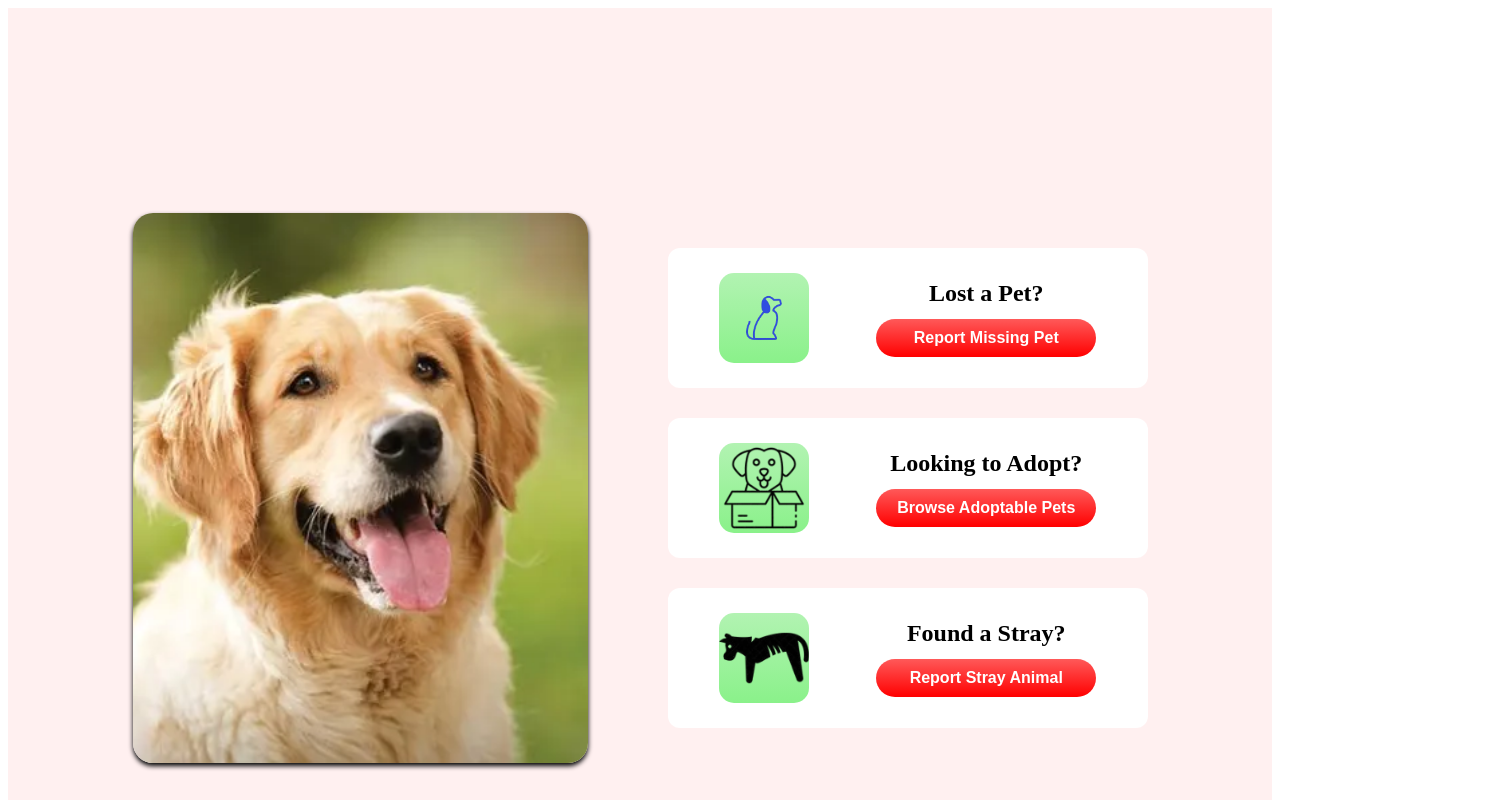
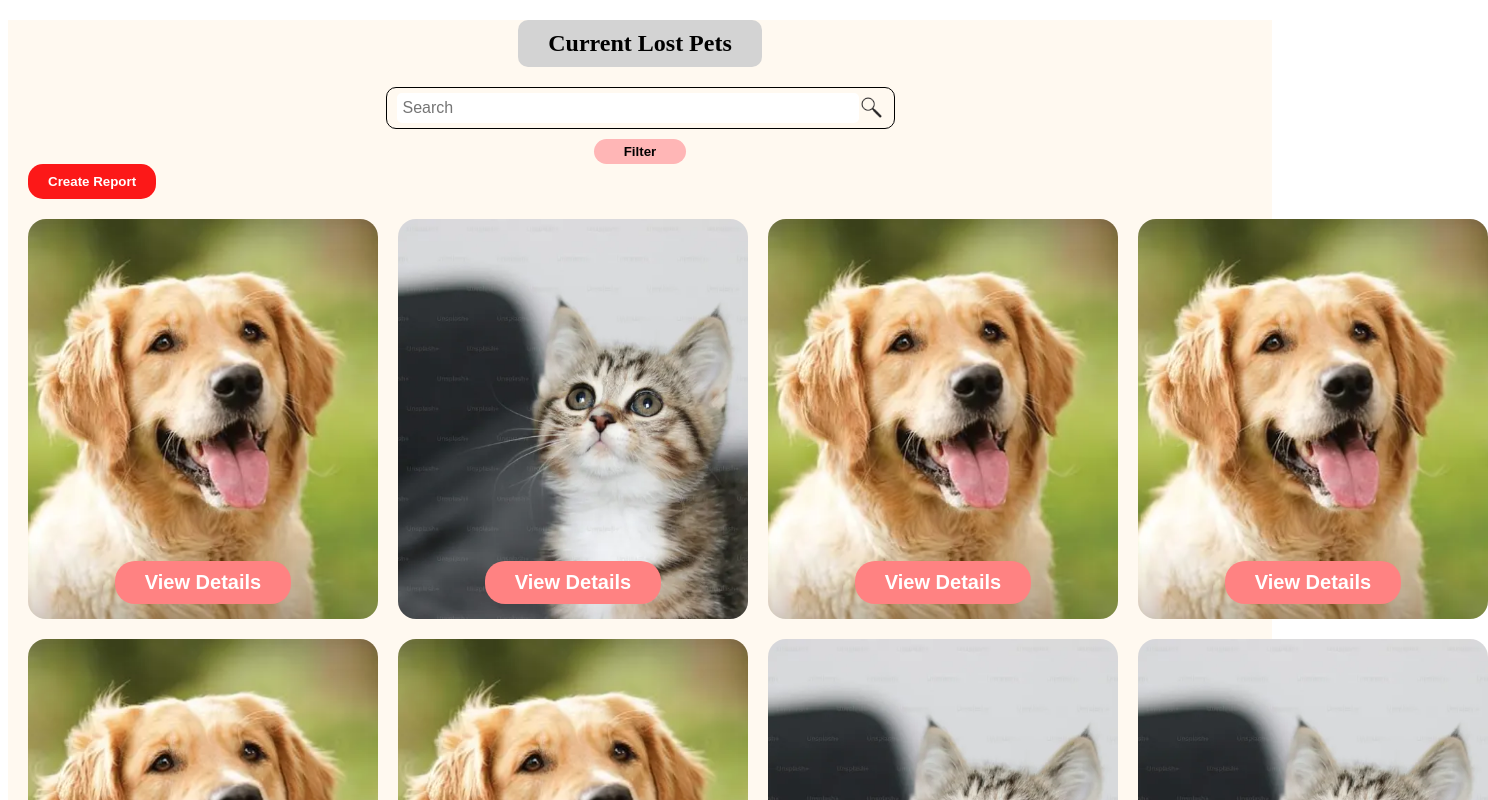
Before and after one commit to Davidyili230/CompanionCare, a React (Vite) app: page /LostPet in a window 1280 px wide. Shown: the top 800 px of the page, 1488 px wide, since content can reach past the window. Built offline with nearby package versions, Linux system fonts and the light colour scheme.

Commit message:
added page navigation

```diff
--- a/src/App.jsx
+++ b/src/App.jsx
@@ -1,3 +1,6 @@
+
+import { BrowserRouter, Routes, Route } from "react-router-dom"
+
 
 import PetAdoptionHomePage from "./petAdoption/PetAdoptionHomePage"
 import LostPet from "./LostPet/LostPet"
@@ -10,11 +13,13 @@
 
 export default function App(){
   return (
-    <PetAdoptionHomePage/>
-    // <LostPet/>
-    // <StrayPet/>
-    // <AdoptPet/>
-    // <LostPetReport/>
-    // <PetDetails/>
+    <BrowserRouter>
+      <Routes>
+        <Route path="/" element={<PetAdoptionHomePage />} />
+        <Route path="/AdoptPet" element={<AdoptPet/>} />
+        <Route path="/LostPet" element={<LostPet/>} />
+        <Route path="/LostPetReport" element={<LostPetReport/>} />
+      </Routes>
+    </BrowserRouter>
   )
 }
--- a/src/LostPet/LostPet.jsx
+++ b/src/LostPet/LostPet.jsx
@@ -3,6 +3,7 @@
 import styles from "./modules/LostPet.module.css"
 
 import { useState } from "react"
+import { useNavigate } from "react-router-dom";
 
 function SearchBar() {
     const [userInput, setUserInput] = useState('');
@@ -33,6 +34,13 @@
 }
 
 export default function LostPet() {
+    const navigate = useNavigate();
+
+    const handleNavigation = () => {
+        navigate("/LostPetReport");
+    }
+
+
     return (
         <div className={styles.lostPetContainer}>
 
@@ -42,9 +50,12 @@
 
             <SearchBar/>
 
-            <button className={styles.reportButton}>
-                Create Report
-            </button>
+                <button
+                    className={styles.reportButton}
+                    onClick={handleNavigation}
+                >
+                    Create Report
+                </button>
 
             {/* Filler image cards. Replace when database is set up */}
             <div className={styles.cardContainer}>
--- a/src/LostPet/Report.jsx
+++ b/src/LostPet/Report.jsx
@@ -2,6 +2,7 @@
 import styles from "./modules/Report.module.css"
 
 import { useState } from "react"
+import { useNavigate } from "react-router-dom"
 
 function PetInformation() {
     return (
@@ -78,6 +79,12 @@
 
 
 export default function LostPetReport() {
+    const navigate = useNavigate();
+
+    const handleNavigation = () => {
+        navigate("/LostPet")
+    }
+
     return (
         <div className={styles.pageContainer}>
             <h1 className={styles.title}>
@@ -98,7 +105,10 @@
                 </div>
             </div>
 
-            <button className={styles.reportButton}>
+            <button
+                className={styles.reportButton}
+                onClick={handleNavigation}
+            >
                 Create Report
             </button>
         </div>
--- a/src/LostPet/modules/LostPet.module.css
+++ b/src/LostPet/modules/LostPet.module.css
@@ -84,6 +84,7 @@
     background-color: #c71515;
 }
 
+
 /* ========== Card Container ========== */
 
 .cardContainer {
--- a/src/PetAdoption/PetAdoptionHomePage.jsx
+++ b/src/PetAdoption/PetAdoptionHomePage.jsx
@@ -1,5 +1,6 @@
 
 import { useState, useEffect } from "react"
+import { Link } from "react-router-dom"
 
 import animalImgs from "./animalImgPath.json"
 import styles from "./modules/PetAdoptionHomePage.module.css"
@@ -28,7 +29,7 @@
     )
 }
 
-function ReportButtonCard({ img, title, buttonText }) {
+function ReportButtonCard({ img, title, buttonText, nextPage }) {
     return (
         <div className={styles.buttonContainer}>
             <div className={styles.buttonImageContainer}>
@@ -41,7 +42,12 @@
 
             <div className={styles.textAndButton}>
                 <h2>{title}</h2>
-                <button className={styles.button}>{buttonText}</button>
+
+                <Link to={nextPage}>
+                    <button className={styles.button}>
+                        {buttonText}
+                    </button>
+                </Link>
             </div>
         </div>
     )
@@ -60,18 +66,21 @@
                     img="./buttonImgs/lostOutline.png"
                     title="Lost a Pet?"
                     buttonText="Report Missing Pet"
+                    nextPage="/LostPet"
                 />
 
                 <ReportButtonCard
                     img="./buttonImgs/adoptOutline.png"
                     title="Looking to Adopt?"
                     buttonText="Browse Adoptable Pets"
+                    nextPage="/AdoptPet"
                 />
 
                 <ReportButtonCard
                     img="./buttonImgs/strayOutline.png"
                     title="Found a Stray?"
                     buttonText="Report Stray Animal"
+                    nextPage="/AdoptPet"    // filler link, this button may be removed
                 />
             </div>
         </div>
```
Also changed, not shown: src/LostPet/modules/Report.module.css (line endings or trailing spaces).
